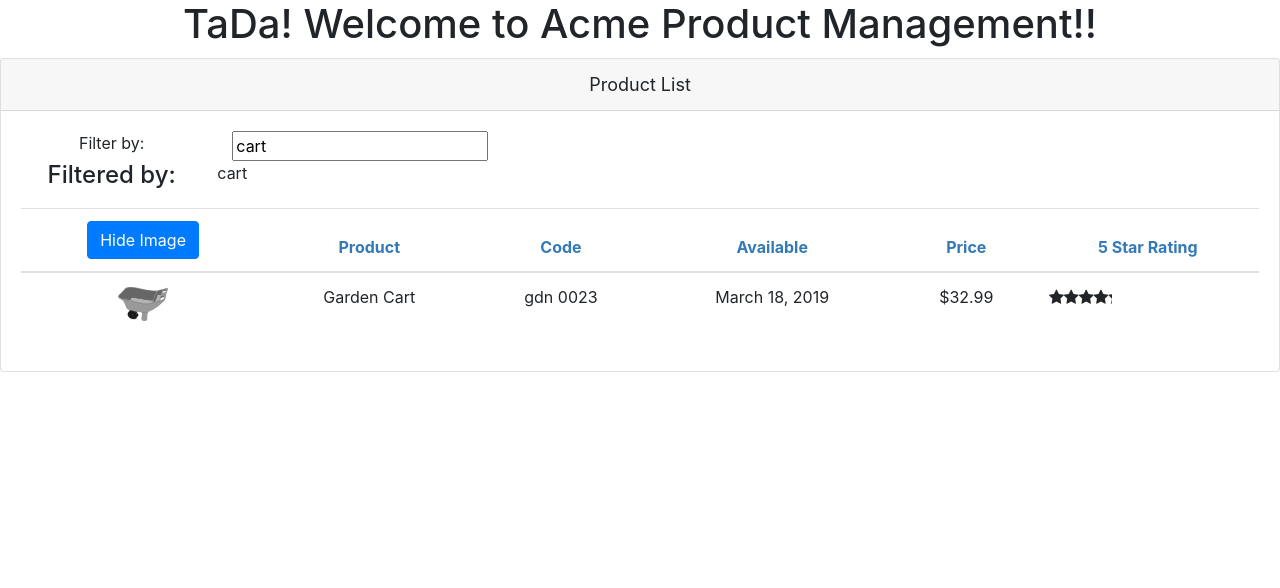
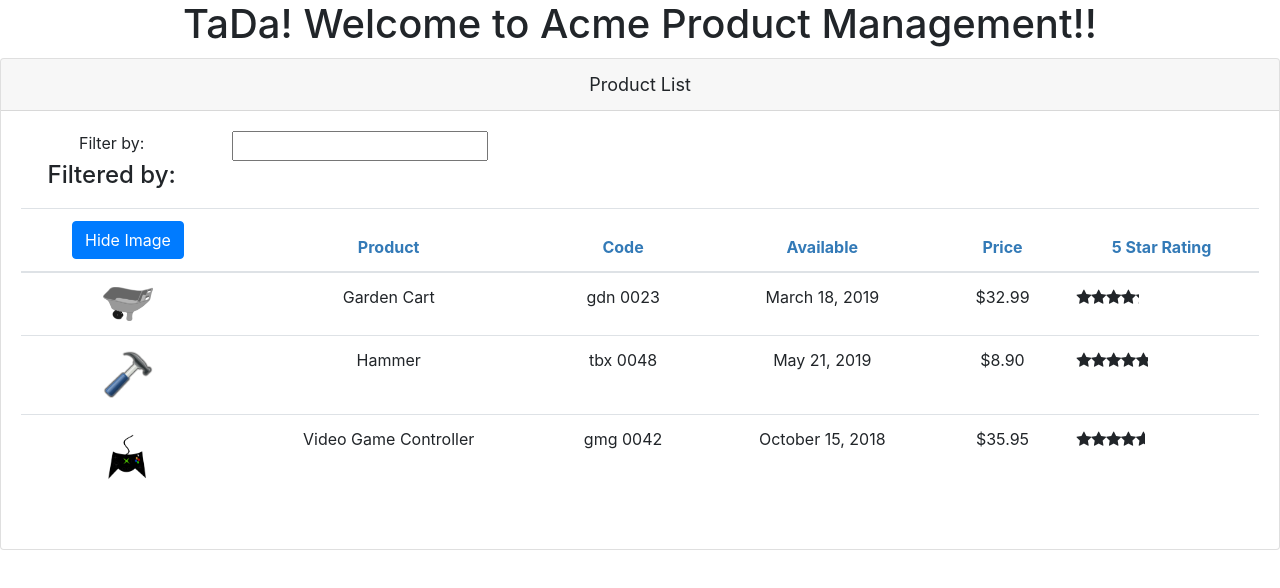
Before and after one commit to JayampathiBandara/Angular-GettingStarted, an Angular app: page / in a window 1280 px wide. Shown: the top 588 px of the page. Built offline with nearby package versions, Linux system fonts and the light colour scheme.

Commit message:
9.2	Registering services and use lifecycle Hook

```diff
--- a/src/app/products/product-list.component.ts
+++ b/src/app/products/product-list.component.ts
@@ -1,12 +1,13 @@
-import { Component } from '@angular/core';
+import { Component, OnInit } from '@angular/core';
 import { IProduct } from './product';
+import { ProductService } from './product.service';
 
 @Component({
     selector: 'pm-products',
     templateUrl: './product-list.component.html',
     styleUrls: ['./product-list.component.css']
 })
-export class ProductListComponent {
+export class ProductListComponent implements OnInit {
     pageTitle: string = 'Product List';
     imageWidth: number = 50;
     imageMargin: number = 2;
@@ -22,31 +23,17 @@
     }
 
     filteredProducts: IProduct[];
-    products: IProduct[] = [
-        {
-            "productId": 2,
-            "productName": "Garden Cart",
-            "productCode": "GDN-0023",
-            "releaseDate": "March 18, 2019",
-            "description": "15 gallon capacity rolling garden cart",
-            "price": 32.99,
-            "starRating": 4.2,
-            "imageUrl": "assets/images/garden_cart.png"
-        },
-        {
-            "productId": 5,
-            "productName": "Hammer",
-            "productCode": "TBX-0048",
-            "releaseDate": "May 21, 2019",
-            "description": "Curved claw steel hammer",
-            "price": 8.9,
-            "starRating": 4.8,
-            "imageUrl": "assets/images/hammer.png"
-        }
-    ];
-    constructor() {
+    products: IProduct[];
+
+    constructor(private productService: ProductService) {
+        //this.filteredProducts = this.products;
+        //Oninit run after constructor. so move above line to onInit
+        //this.filterText = 'cart';
+    }
+
+    ngOnInit(): void {
+        this.products = this.productService.getProducts();
         this.filteredProducts = this.products;
-        this.filterText = 'cart';
     }
 
     performFilter(filterBy: string): IProduct[] {
--- /dev/null
+++ b/src/app/products/product.service.ts
@@ -0,0 +1,44 @@
+import { Injectable } from '@angular/core';
+
+import { IProduct } from './product';
+
+@Injectable({
+  providedIn: 'root'
+})
+export class ProductService {
+
+  getProducts(): IProduct[] {
+    return [
+      {
+        "productId": 2,
+        "productName": "Garden Cart",
+        "productCode": "GDN-0023",
+        "releaseDate": "March 18, 2019",
+        "description": "15 gallon capacity rolling garden cart",
+        "price": 32.99,
+        "starRating": 4.2,
+        "imageUrl": "assets/images/garden_cart.png"
+      },
+      {
+        "productId": 5,
+        "productName": "Hammer",
+        "productCode": "TBX-0048",
+        "releaseDate": "May 21, 2019",
+        "description": "Curved claw steel hammer",
+        "price": 8.9,
+        "starRating": 4.8,
+        "imageUrl": "assets/images/hammer.png"
+      },
+      {
+        "productId": 10,
+        "productName": "Video Game Controller",
+        "productCode": "GMG-0042",
+        "releaseDate": "October 15, 2018",
+        "description": "Standard two-button video game controller",
+        "price": 35.95,
+        "starRating": 4.6,
+        "imageUrl": "assets/images/xbox-controller.png"
+      }
+    ];
+  }
+}
```
